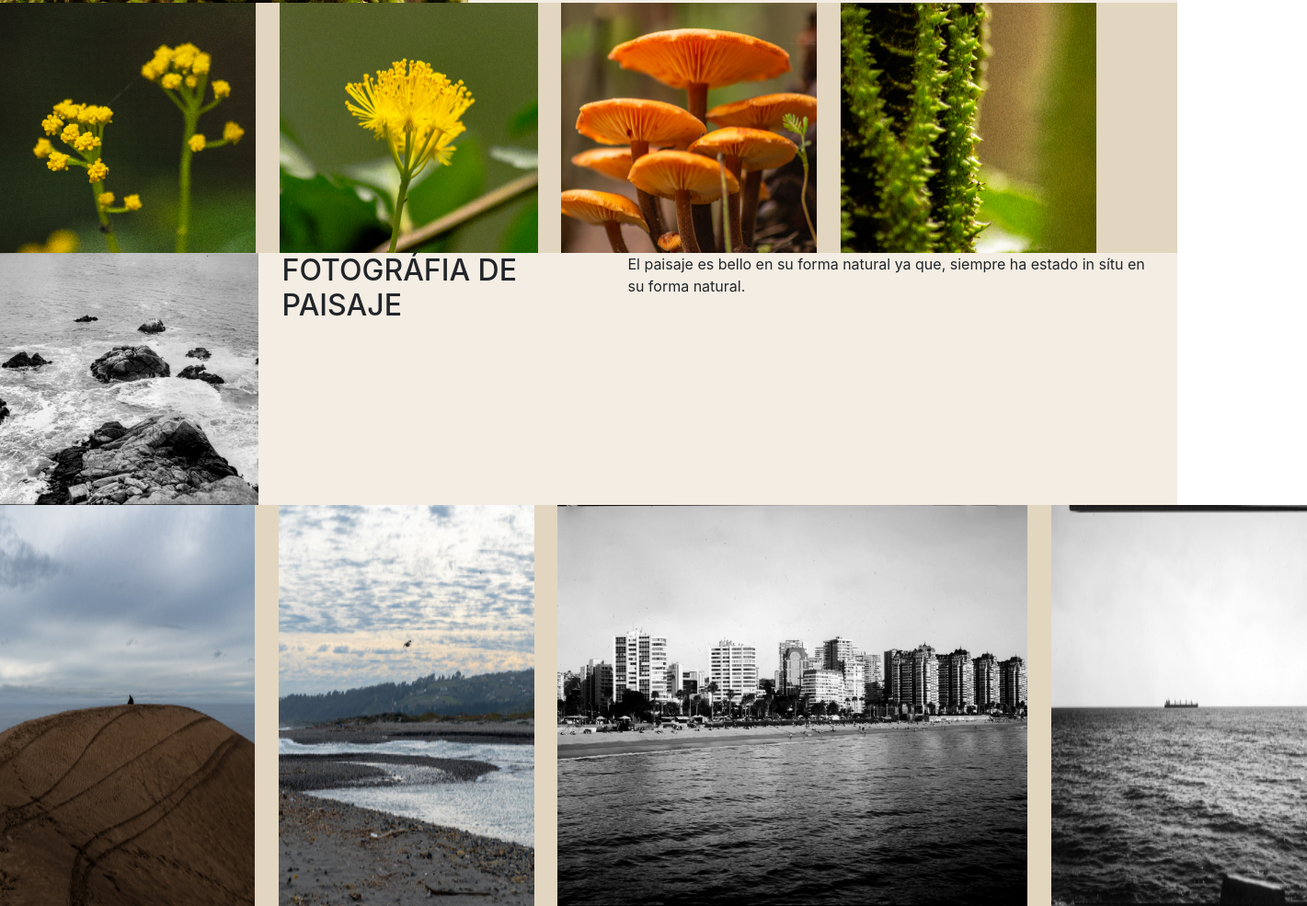
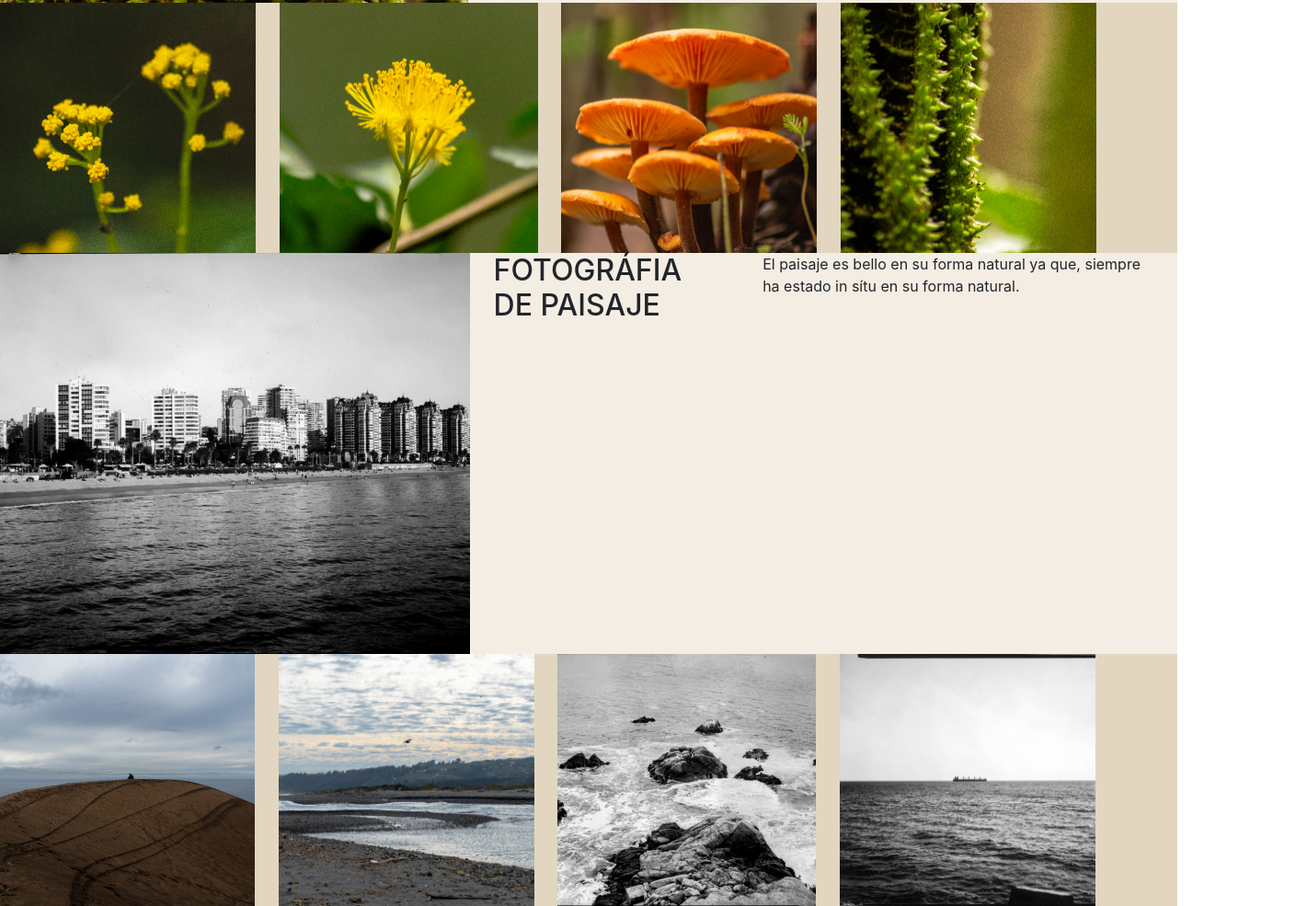
Before and after one commit to ead-codigo-2023/proyecto-personal-LGCatalina, a plain HTML site: page other/pag-portafolio/portafolio.html in a window 1280 px wide. Shown: the part 2597-3582 px from the top of the page at 92% size, 1421 px wide, since content can reach past the window. Drawn offline with nearby package versions, Linux system fonts and the light colour scheme.

Commit message:
foto cambio

```diff
--- a/other/pag-portafolio/portafolio.html
+++ b/other/pag-portafolio/portafolio.html
@@ -66,14 +66,14 @@
             <img src="imagenes/20.jpg" class="subImage" alt="Imagen principal">
         </div>
         <div class="block">
-            <img src="imagenes/21.jpg" class="image" alt="Imagen principal">
+            <img src="imagenes/24.jpg" class="image" alt="Imagen principal">
             <h2>FOTOGRÁFIA DE PAISAJE</h2><br>
             <p>El paisaje es bello en su forma natural ya que, siempre ha estado in sítu en su forma natural.</p><br>
         </div>
         <div class="subBlock">
             <img src="imagenes/22.jpg" class="subImage" alt="Imagen principal">
             <img src="imagenes/23.jpg" class="subImage" alt="Imagen principal">
-            <img src="imagenes/24.jpg" class="subImage" alt="Imagen principal">
+            <img src="imagenes/21.jpg" class="subImage" alt="Imagen principal">
             <img src="imagenes/25.jpg" class="subImage" alt="Imagen principal">
         </div>
         <!--- bootstrap -->
```
